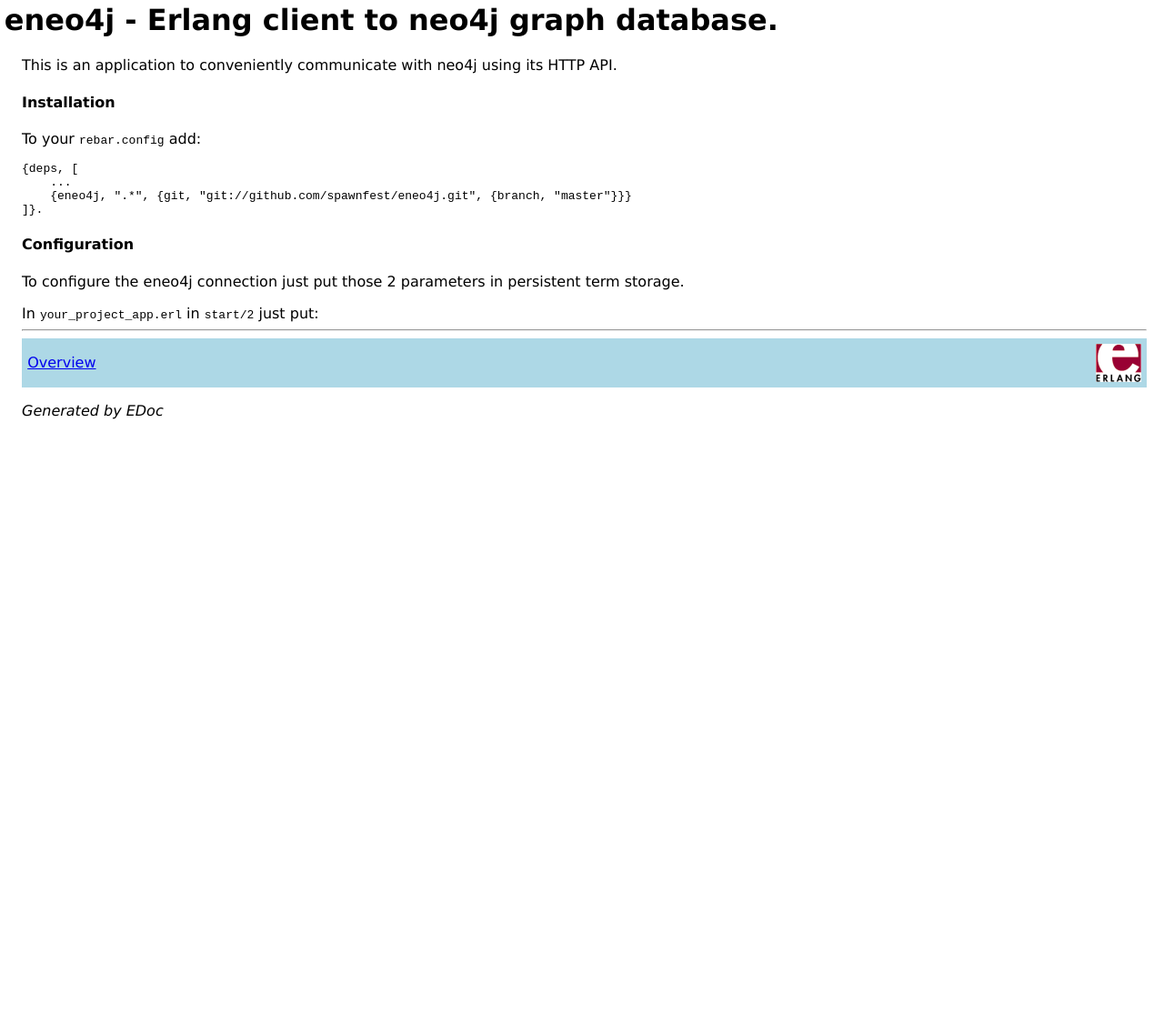
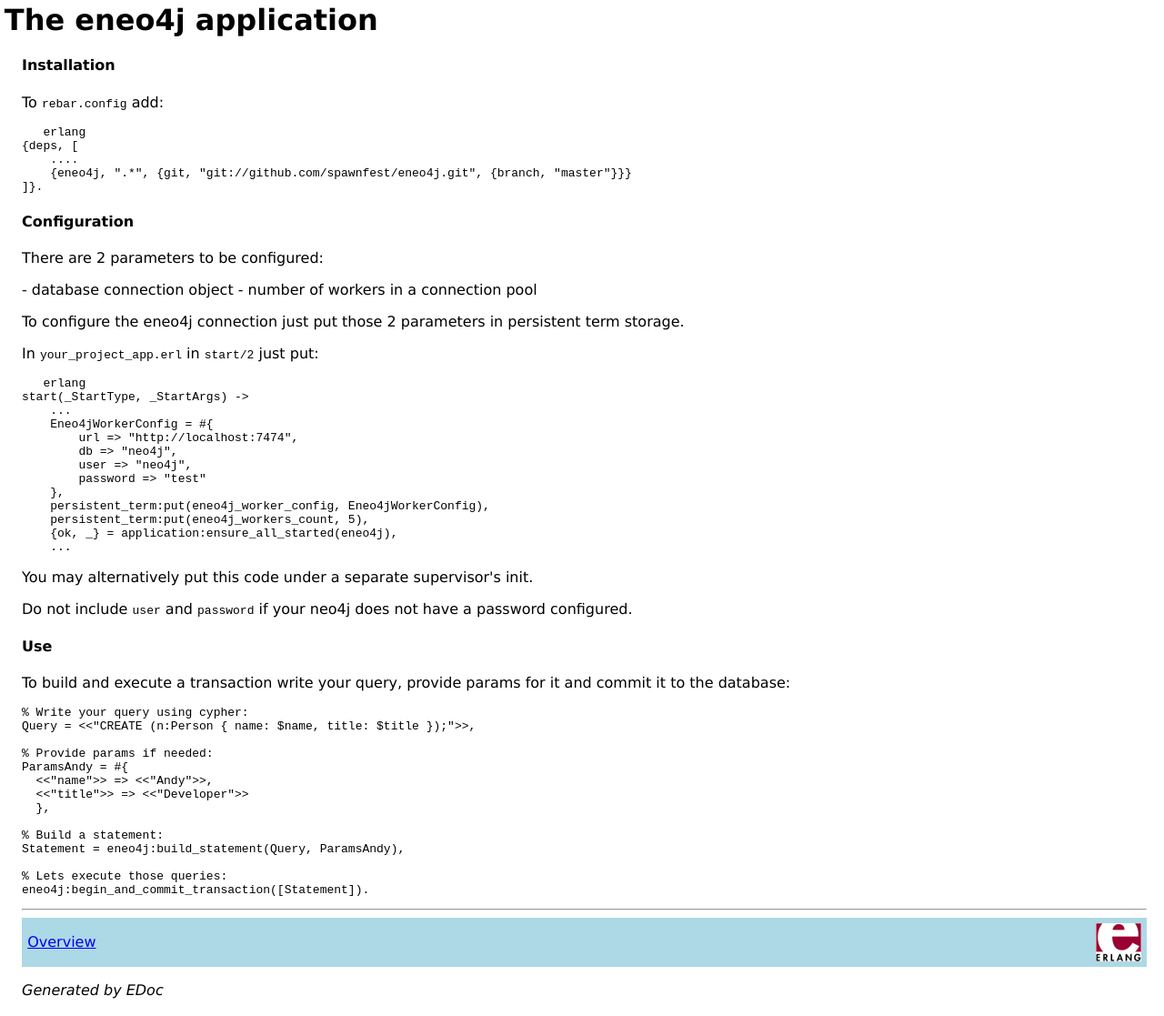
Before and after one commit to spawnfest/eneo4j, a plain HTML site: page docs/overview-summary.html in a window 1280 px wide. Shown: the part 92-1209 px from the top of the page at 91% size. Before the commit the page ends 800 px from the top, so only its background shows below. Drawn offline with Linux system fonts and the light colour scheme.

Commit message:
Provide docs overview description

```diff
--- a/docs/overview-summary.html
+++ b/docs/overview-summary.html
@@ -2,32 +2,74 @@
 <html>
 <head>
 <meta http-equiv="Content-Type" content="text/html; charset=UTF-8">
-<title>eneo4j - Erlang client to neo4j graph database.
+<title>The eneo4j application
 </title>
 <link rel="stylesheet" type="text/css" href="stylesheet.css" title="EDoc">
 </head>
 <body bgcolor="white">
 <div class="navbar"><a name="#navbar_top"></a><table width="100%" border="0" cellspacing="0" cellpadding="2" summary="navigation bar"><tr><td><a href="overview-summary.html" target="overviewFrame">Overview</a></td><td><a href="http://www.erlang.org/"><img src="erlang.png" align="right" border="0" alt="erlang logo"></a></td></tr></table></div>
-<h1>eneo4j - Erlang client to neo4j graph database.
+<h1>The eneo4j application
 </h1>
-<p>
-This is an application to conveniently communicate with neo4j using its HTTP API.</p>
+
 
 <h4><a name="Installation">Installation</a></h4>
 
-<p>To your <code>rebar.config</code> add:</p>
+<p>To <code>rebar.config</code> add:</p>
 
-
-<pre>{deps, [
-    ...
+<pre>   erlang
+{deps, [
+    ....
     {eneo4j, ".*", {git, "git://github.com/spawnfest/eneo4j.git", {branch, "master"}}}
 ]}.</pre>
 
 <h4><a name="Configuration">Configuration</a></h4>
 
-<p>To configure the eneo4j connection just put those 2 parameters in persistent term storage.</p>
+<p>There are 2 parameters to be configured:</p>
 
-In <code>your_project_app.erl</code> in <code>start/2</code> just put:
+ <p>- database connection object
+- number of workers in a connection pool</p>
+
+ <p>To configure the eneo4j connection just put those 2 parameters in persistent term storage.</p>
+
+<p>In <code>your_project_app.erl</code> in <code>start/2</code> just put:</p>
+
+<pre>   erlang
+start(_StartType, _StartArgs) -&gt;
+    ...
+    Eneo4jWorkerConfig = #{
+        url =&gt; "http://localhost:7474",
+        db =&gt; "neo4j",
+        user =&gt; "neo4j",
+        password =&gt; "test"
+    },
+    persistent_term:put(eneo4j_worker_config, Eneo4jWorkerConfig),
+    persistent_term:put(eneo4j_workers_count, 5),
+    {ok, _} = application:ensure_all_started(eneo4j),
+    ...</pre>
+
+<p>You may alternatively put this code under a separate supervisor's init.</p>
+
+<p>Do not include <code>user</code> and <code>password</code> if your neo4j does not have a password configured.</p>
+
+
+<h4><a name="Use">Use</a></h4>
+
+<p>To build and execute a transaction write your query, provide params for it and commit it to the database:</p>
+
+<pre>% Write your query using cypher:
+Query = &lt;&lt;"CREATE (n:Person { name: $name, title: $title });"&gt;&gt;,
+
+% Provide params if needed:
+ParamsAndy = #{
+  &lt;&lt;"name"&gt;&gt; =&gt; &lt;&lt;"Andy"&gt;&gt;,
+  &lt;&lt;"title"&gt;&gt; =&gt; &lt;&lt;"Developer"&gt;&gt;
+  },
+
+% Build a statement:
+Statement = eneo4j:build_statement(Query, ParamsAndy),
+
+% Lets execute those queries:
+eneo4j:begin_and_commit_transaction([Statement]).</pre>
 
 <hr>
 <div class="navbar"><a name="#navbar_bottom"></a><table width="100%" border="0" cellspacing="0" cellpadding="2" summary="navigation bar"><tr><td><a href="overview-summary.html" target="overviewFrame">Overview</a></td><td><a href="http://www.erlang.org/"><img src="erlang.png" align="right" border="0" alt="erlang logo"></a></td></tr></table></div>
```
Also changed, not shown: 2 other files.
